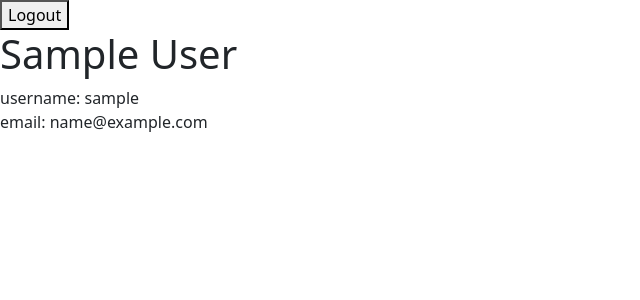
After one commit to aninishioka/flask-notes, a Flask app: a page that uses templates/base.html in a window 1280 px wide. The commit adds this page. Shown: the top 300 px of the page, without its empty margins (0-640 px from the left). Run offline with Flask 3, Linux system fonts and the light colour scheme; the visitor is signed in with stand-in values (Sample User, id 1); tables that the repository leaves empty hold one stand-in row (values such as "Sample post").

Commit message:
complete user routes + templates

```diff
--- a/app.py
+++ b/app.py
@@ -1,24 +1,35 @@
 import os
-from models import db, User
+from models import db, User, connect_db
 from flask import Flask, redirect, render_template, session
-from flask_sqlalchemy import SQLAlchemy
-from forms import RegisterForm, LoginForm
+from forms import RegisterForm, LoginForm, CSRFProtectForm
 
 app = Flask(__name__)
 app.config['SQLALCHEMY_DATABASE_URI'] = os.environ.get(
-    "DATABASE_URL", 'postgresql:///playlist_app')
+    "DATABASE_URL", 'postgresql:///notes_app')
 app.config['SQLALCHEMY_TRACK_MODIFICATIONS'] = False
 app.config['SQLALCHEMY_ECHO'] = True
 
 app.config["SECRET_KEY"] = 'letterboxd'
 
+connect_db(app)
+
+# TODO: constant session user key
+
 @app.get('/')
 def display_homepage():
+    """Displays homepage"""
+
     return redirect('/register')
 
 
-@app.route('/regiser', methods = ["GET", "POST"])
-def display_register():
+@app.route('/register', methods = ["GET", "POST"])
+def register():
+    """If form validates, creates new user
+    and logs user in. Else, dispalys form."""
+
+    if session.get('user'):
+        return redirect(f'/users/{session["user"]}')
+
     form = RegisterForm()
 
 
@@ -29,8 +40,12 @@ def display_register():
         first_name = form.first_name.data
         last_name = form.last_name.data
 
-        user = User.register_user(username=username, email=email,
-                password=password, first_name=first_name, last_name=last_name)
+        user = User.register_user(
+            username=username,
+            email=email,
+            password=password,
+            first_name=first_name,
+            last_name=last_name)
 
         db.session.add(user)
         db.session.commit()
@@ -41,19 +56,54 @@ def display_register():
 
     return render_template('register.html', form=form)
 
-@app.get('/user/<username>')
+
+@app.get('/users/<username>')
 def display_user_profile(username):
-    if session['user'] and username == session['user']:
+    """Displays user profile if logged in. Else, redirect to homepage."""
+
+    form = CSRFProtectForm()
+
+    if session.get('user') and username == session['user']:
         user = User.query.get_or_404(username)
-        return render_template('user.html', user=user)
+        return render_template('user.html', user=user, form=form)
 
     else:
         # TODO: flash message
         return redirect('/')
 
+
 @app.route('/login', methods=['GET', 'POST'])
-def display_login():
+def login():
+    """If form valid, logs in user. Else, renders form."""
+
+    if session.get('user'):
+        return redirect(f'/users/{session["user"]}')
+
     form = LoginForm()
 
     if form.validate_on_submit():
-        user = User.query.get(form.username.data)
+        username = form.username.data
+        password = form.password.data
+
+        user = User.authenticate(username, password)
+
+        if user:
+            session['user'] = user.username
+            return redirect(f'/users/{username}')
+
+        else:
+            form.username.errors = ['Bad username/password']
+
+    return render_template('login.html', form=form)
+
+
+@app.post('/logout')
+def logout():
+    """Logs out user."""
+
+    form = CSRFProtectForm()
+
+    if form.validate_on_submit():
+        session.pop('user', None)
+
+    return redirect('/')
--- a/forms.py
+++ b/forms.py
@@ -2,28 +2,42 @@ from flask_wtf import FlaskForm
 from wtforms import StringField, PasswordField, EmailField
 from wtforms.validators import InputRequired, Length
 
+# TODO: email validator
 class RegisterForm(FlaskForm):
     """form for registering user"""
-    username = StringField("Username", validators=[InputRequired(),
-                                       Length(max=20)])
-    hashed_password = PasswordField("Password",validators=[InputRequired(),
-                                                Length(max=100)])
 
-    email = EmailField("Email", validators=[InputRequired(),
-                                            Length(max=50)])
+    username = StringField(
+        "Username",
+        validators=[InputRequired(), Length(max=20)]
+    )
 
-    first_name = StringField("First Name", validators=[InputRequired(),
-                                                       Length(max=30)])
+    password = PasswordField(
+        "Password",
+        validators=[InputRequired(), Length(max=30)]
+    )
 
-    last_name = StringField("Last Name", validators=[InputRequired(),
-                                                       Length(max=30)])
+    email = EmailField(
+        "Email",
+        validators=[InputRequired(),Length(max=50)]
+    )
+
+    first_name = StringField(
+        "First Name",
+        validators=[InputRequired(),Length(max=30)]
+    )
+
+    last_name = StringField(
+        "Last Name",
+        validators=[InputRequired(),Length(max=30)]
+    )
+
 
 class LoginForm(FlaskForm):
     """form for signing in user"""
-    username = StringField("Username", validators=[InputRequired(),
-                                       Length(max=20)])
-    hashed_password = PasswordField("Password",validators=[InputRequired(),
-                                                Length(max=100)])
+
+    username = StringField("Username", validators=[InputRequired()])
+    password = PasswordField("Password",validators=[InputRequired()])
+
 
 class CSRFProtectForm(FlaskForm):
     """For protection purposes, for logout"""
--- a/templates/base.html
+++ b/templates/base.html
@@ -7,6 +7,9 @@
   <title>Flask Notes</title>
 </head>
 <body>
+{% block nav %}
+{% endblock %}
+
   <h1>{%block title%}
     {% endblock %}
   </h1>
--- /dev/null
+++ b/templates/user.html
@@ -0,0 +1,23 @@
+{% extends 'base.html' %}
+
+{% block nav %}
+<nav>
+    <form action="/logout" method="post">
+      {{form.hidden_tag()}}
+      <button type="submit">Logout</button>
+    </form>
+</nav>
+{% endblock %}
+
+{% block title %}
+{{user.first_name}} {{user.last_name}}
+{% endblock %}
+
+{% block content %}
+<div>
+username: {{user.username}}
+</div>
+<div>
+email: {{user.email}}
+</div>
+{% endblock %}
```
Also changed, not shown: models.py (+14 -3 lines), templates/login.html (added, +34 -0 lines).
